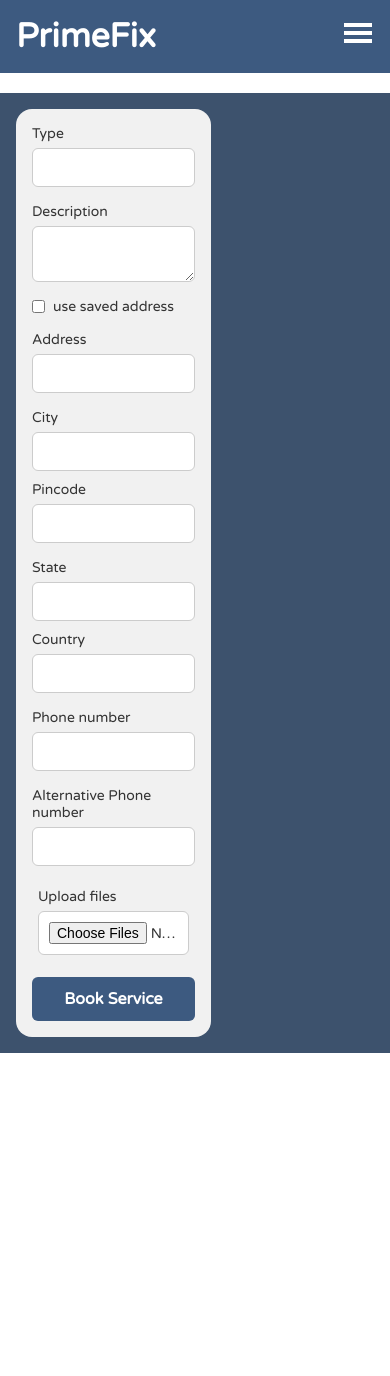
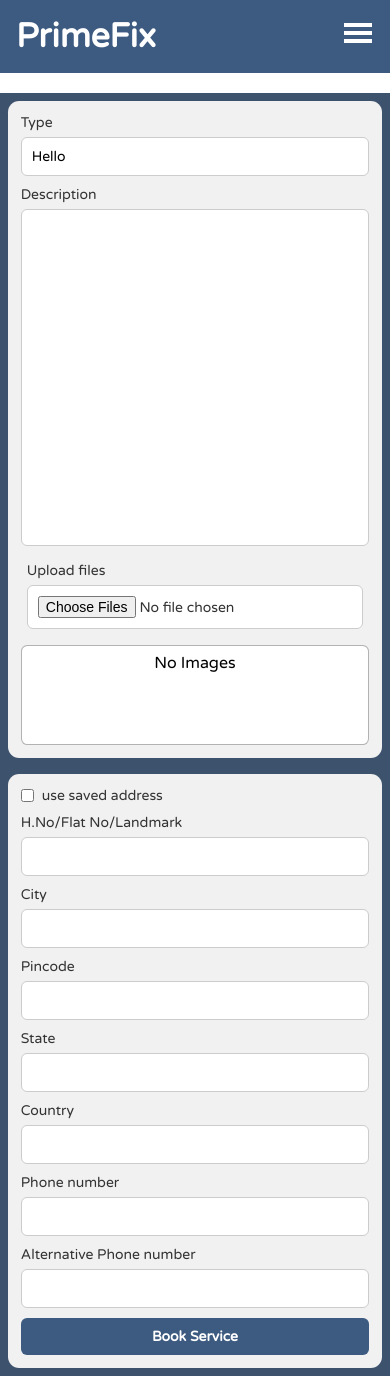
Before and after one commit to deepanshu2202/PrimeFix, a React (Vite) app in the folder client/: page /service in a window 390 px wide. Before the commit the page ends 1053 px from the top, so only its background shows below. Built offline with nearby package versions, Linux system fonts and the light colour scheme.

Commit message:
Finished ServicePage styling

```diff
--- a/client/src/pages/HomePage.jsx
+++ b/client/src/pages/HomePage.jsx
@@ -18,16 +18,18 @@ import serviceImg from "../assets/service-img.jpeg";
 import contactImg from "../assets/contact-img.jpeg";
 
 import { services, faqs } from "../utils/constants";
+import { useNavigate } from "react-router-dom";
 
 const HomePage = () => {
+  const navigate = useNavigate();
   // STATES
   const [contactText, setContactText] = useState("");
   const [openFaqIndex, setOpenFaqIndex] = useState(null);
   const [toggleActiveContactButton, setToggleActiveContactButton] = useState(true);
 
   // FUNCTIONS
-  const handleServiceClick = (e) => {
-    console.log(e.target.id);
+  const handleServiceClick = () => {
+    navigate('/service');
   };
 
   const toggleFAQ = (index) => {
--- a/client/src/pages/ServicePage.jsx
+++ b/client/src/pages/ServicePage.jsx
@@ -5,7 +5,7 @@ const ServicePage = () => {
   const [userCity, setUserCity] = useState("");
   const [userState, setUserState] = useState("");
   const [checkbox, setCheckbox] = useState(false);
-  const [serviceType, setServiceType] = useState(""); // to be excluded
+  const [serviceType, setServiceType] = useState("Hello"); // to be excluded
   const [cityPincode, setCityPincode] = useState("");
   const [userAddress, setUserAddress] = useState("");
   const [userCountry, setUserCountry] = useState("");
@@ -17,18 +17,19 @@ const ServicePage = () => {
   const handleFormSubmit = (e) => {
     e.preventDefault();
     console.log("submitting form....");
-    console.log(typeof serviceImages);
   };
 
   return (
     <div className="servicepage-root">
       <form onSubmit={handleFormSubmit}>
+        <div className="service-details-container">
           <label className="service-type">
             Type <br />
             <input
               type="text"
               value={serviceType}
               onChange={(e) => setServiceType(e.target.value)}
+              readOnly={checkbox}
             />
           </label>
 
@@ -40,19 +41,36 @@ const ServicePage = () => {
             />
           </label>
 
+          <label htmlFor="service-images" className="service-image">
+            Upload files <br />
+            <input
+              multiple
+              accept="image/*"
+              type="file"
+              id="service-images"
+              onChange={(e) => setServiceImages(e.target.files)}
+            />
+          </label>
+
+          <div className="images-preview-container">
+            {serviceImages && serviceImages.length !== 0
+              ? "Images"
+              : "No Images"}
+          </div>
+        </div>
+
+        <div className="service-address-container">
           <label className="address-checkbox">
-
             <input
               type="checkbox"
               checked={checkbox}
               onChange={(e) => setCheckbox(e.target.checked)}
             />
-
             use saved address
           </label>
 
           <label className="user-address">
-          Address <br />
+            H.No/Flat No/Landmark <br />
             <input
               type="text"
               value={userAddress}
@@ -116,20 +134,10 @@ const ServicePage = () => {
             />
           </label>
 
-        <label htmlFor="service-images" className="service-image">
-          Upload files <br />
-          <input
-            multiple
-            accept="image/*"
-            type="file"
-            id="service-images"
-            onChange={(e) => setServiceImages(e.target.files)}
-          />
-        </label>
-
           <button type="submit" className="submit-btn">
             Book Service
           </button>
+        </div>
       </form>
     </div>
   );
--- a/client/src/styles/pages/servicepage.css
+++ b/client/src/styles/pages/servicepage.css
@@ -1,26 +1,43 @@
 /* Root container */
 .servicepage-root {
   width: 100%;
-  padding: 1rem 0 1rem 1rem;
+  height: 89vh;
+  padding: 1rem;
   background: #f8f9fa;
   box-shadow: 0 4px 10px rgba(0, 0, 0, 0.05);
-}
-
-.servicepage-root {
-    margin-top: 11vh;
-    /* background-color: var(--primary-bg); */
-
+  margin-top: 11vh;
   background-color: #3d526d;
 }
 
 /* Form styling */
 .servicepage-root form {
   display: flex;
-  flex-direction: column;
-  max-width: 50vw;
-  padding: 1rem;
+  width: 100%;
+  height: 100%;
   gap: 1rem;
   border-radius: 1rem;
+  background-color: #3d526d;
+}
+
+/* Service details container */
+.service-details-container {
+  width: 50%;
+  display: flex;
+  flex-direction: column;
+  padding: 1rem;
+  border-radius: 0.7rem;
+  background-color: var(--gray-bg);
+  overflow-y: auto;
+}
+
+/* Service address container */
+.service-address-container {
+  width: 50%;
+  height: 100%;
+  display: flex;
+  flex-direction: column;
+  padding: 1rem;
+  border-radius: 0.7rem;
   background-color: var(--gray-bg);
 }
 
@@ -47,15 +64,15 @@
 
 .servicepage-root input:focus,
 .servicepage-root textarea:focus {
-  border-color: #007bff;
   box-shadow: 0 0 4px rgba(0, 123, 255, 0.3);
 }
 
-/* Checkbox alignment */
+/* Checkbox alignment fix */
 .address-checkbox {
-  display: flex;
+  display: flex !important;
   flex-direction: row !important;
   align-items: center;
+  width: fit-content;
   gap: 8px;
 }
 
@@ -81,6 +98,10 @@
   height: fit-content;
 }
 
+.images-preview-container {
+  height: fit-content;
+}
+
 /* Submit button */
 .submit-btn {
   padding: 12px;
@@ -98,10 +119,59 @@
   background: #283e5a;
 }
 
+/* Image preview container */
+.images-preview-container {
+  border: 1px solid rgba(0, 0, 0, 0.3);
+  border-radius: 0.4rem;
+  background-color: #fff;
+  height: 100px;
+  width: 100%;
+  padding: 0.4rem;
+  text-align: center;
+}
+
+.servicepage-root textarea {
+  height: 40vh;
+  width: 100%;
+  resize: none;
+}
+
 /* Responsive design */
 @media (max-width: 900px) {
+  .servicepage-root {
+    height: 100%;
+  }
+
+  .servicepage-root form {
+    flex-direction: column;
+  }
+
+  .service-details-container,
+  .service-address-container {
+    width: 100%;
+    max-height: unset;
+    overflow: visible;
+  }
+
   .servicepage-root div {
     flex-direction: column;
     gap: 10px;
   }
 }
+
+@media (max-width: 600px) {
+  .servicepage-root {
+    height: 100%;
+    padding: 0.5rem;
+  }
+
+  .service-details-container,
+  .service-address-container {
+    padding: 0.8rem;
+  }
+
+  .submit-btn {
+    font-size: 14px;
+    padding: 10px;
+  }
+}
```
Also changed, not shown: client/src/App.jsx (line endings or trailing spaces), client/src/styles/pages/homepage.css (line endings or trailing spaces). Lines whose indentation alone changed are shown as unchanged.
